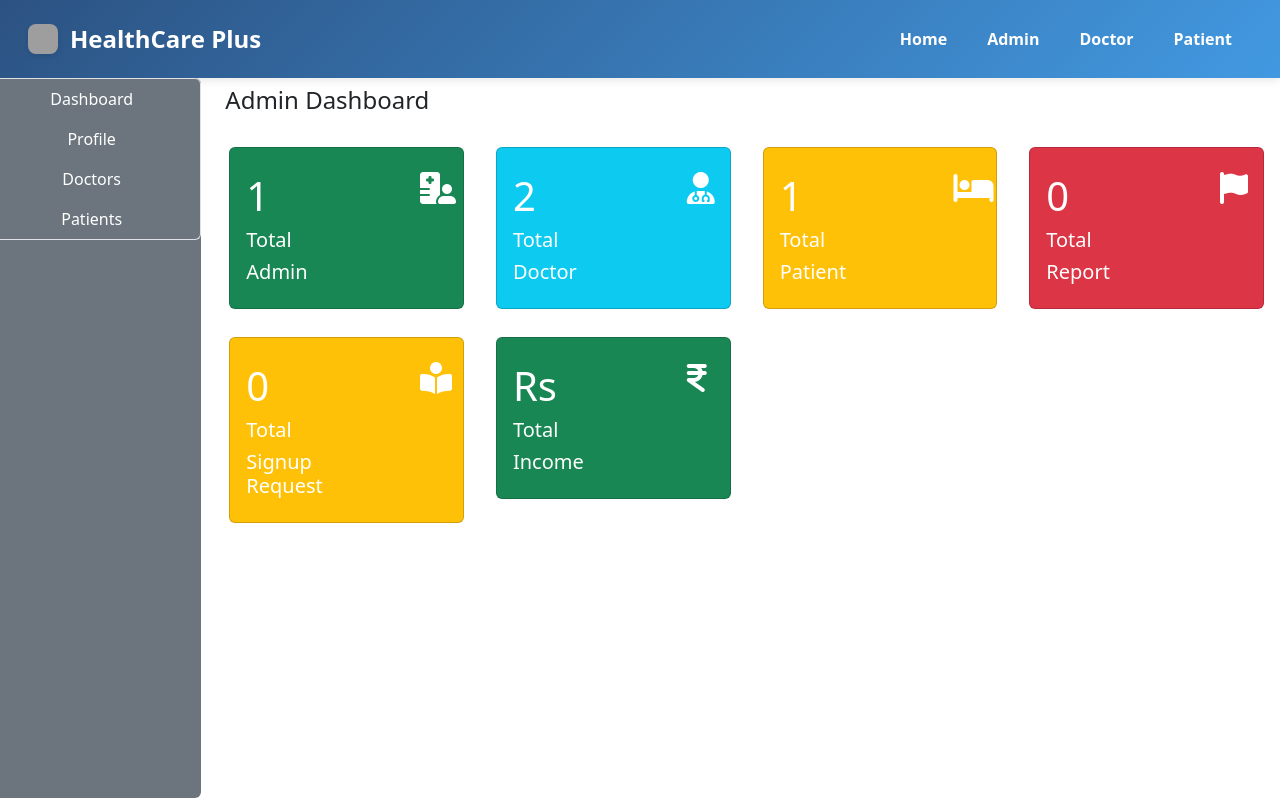
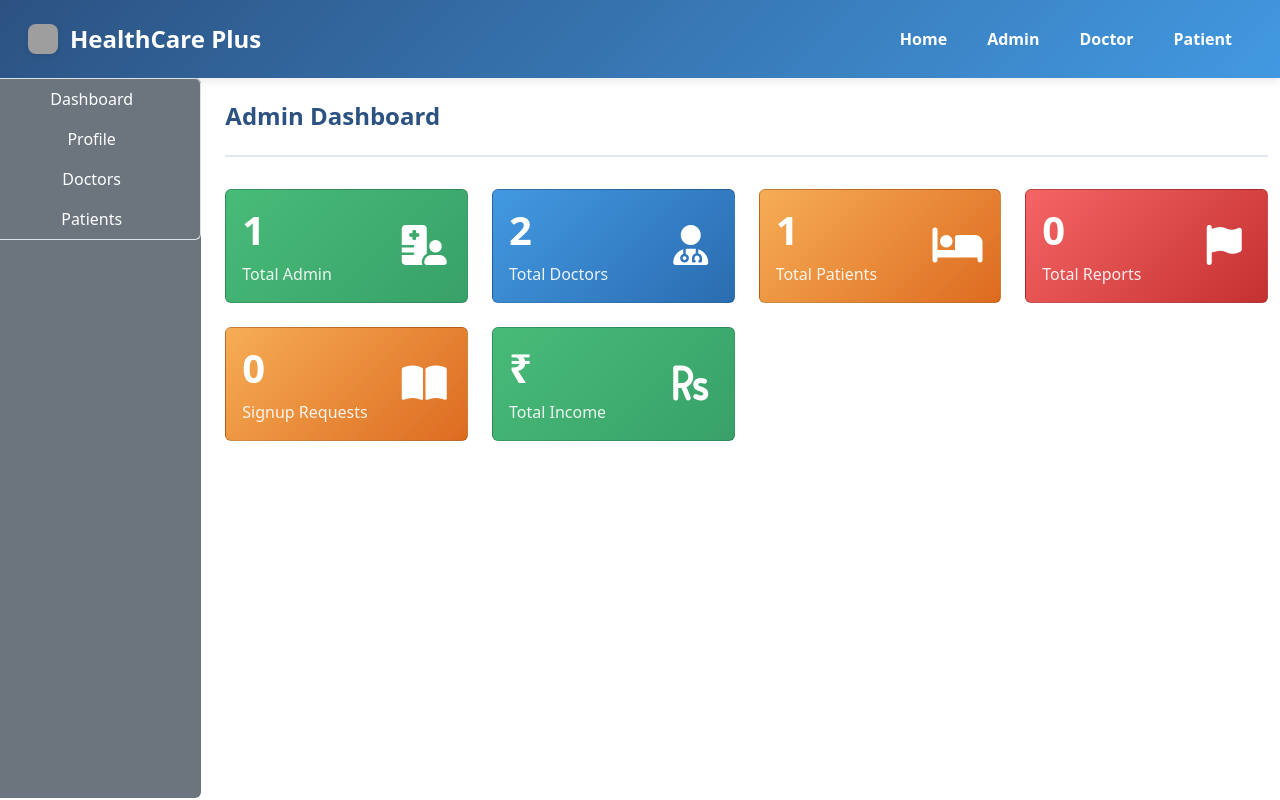
Before and after one commit to blitzbugg/HMS, a PHP site: page /admin/index.php in a window 1280 px wide. Run offline with PHP 8.4, Linux system fonts and the light colour scheme; data comes from the database, SQL or seed files in the repository; data that the repository does not hold is empty; some libraries are stand-ins or nearby versions; grey boxes are pictures that could not be loaded.

Commit message:
Added some styles to admin dashboard

```diff
--- /dev/null
+++ b/admin/css/index.css
@@ -0,0 +1,108 @@
+:root {
+    --primary-dark: #2C5282;
+    --primary-light: #4299E1;
+    --success: #48BB78;
+    --warning: #F6AD55;
+    --danger: #F56565;
+    --info: #4299E1;
+}
+
+body {
+    background-color: #F7FAFC;
+    font-family: 'Segoe UI', Tahoma, Geneva, Verdana, sans-serif;
+}
+
+.dashboard-title {
+    color: var(--primary-dark);
+    font-weight: 600;
+    padding: 1.5rem 0;
+    border-bottom: 2px solid #E2E8F0;
+    margin-bottom: 2rem;
+}
+
+.card {
+    border: none;
+    border-radius: 15px;
+    transition: transform 0.3s ease, box-shadow 0.3s ease;
+    overflow: hidden;
+    height: 100%;
+}
+
+.card:hover {
+    transform: translateY(-5px);
+    box-shadow: 0 10px 20px rgba(0, 0, 0, 0.1);
+}
+
+.card-body {
+    padding: 1.5rem;
+}
+
+.stat-number {
+    font-size: 2.5rem;
+    font-weight: bold;
+    margin-bottom: 0.5rem;
+}
+
+.stat-label {
+    font-size: 1rem;
+    opacity: 0.9;
+    margin: 0;
+}
+
+.icon-container {
+    display: flex;
+    align-items: center;
+    justify-content: center;
+    height: 100%;
+}
+
+.icon-container i {
+    font-size: 2.5rem;
+    transition: transform 0.3s ease;
+}
+
+.card:hover .icon-container i {
+    transform: scale(1.1);
+}
+
+/* Card specific colors */
+.card.admin-card { background: linear-gradient(135deg, #48BB78, #38A169); }
+.card.doctor-card { background: linear-gradient(135deg, #4299E1, #2B6CB0); }
+.card.patient-card { background: linear-gradient(135deg, #F6AD55, #DD6B20); }
+.card.report-card { background: linear-gradient(135deg, #F56565, #C53030); }
+.card.request-card { background: linear-gradient(135deg, #F6AD55, #DD6B20); }
+.card.income-card { background: linear-gradient(135deg, #48BB78, #38A169); }
+
+/* Animation for cards */
+@keyframes fadeInUp {
+    from {
+        opacity: 0;
+        transform: translateY(20px);
+    }
+    to {
+        opacity: 1;
+        transform: translateY(0);
+    }
+}
+
+.col-md-3 {
+    animation: fadeInUp 0.5s ease forwards;
+    opacity: 0;
+}
+
+.col-md-3:nth-child(1) { animation-delay: 0.1s; }
+.col-md-3:nth-child(2) { animation-delay: 0.2s; }
+.col-md-3:nth-child(3) { animation-delay: 0.3s; }
+.col-md-3:nth-child(4) { animation-delay: 0.4s; }
+.col-md-3:nth-child(5) { animation-delay: 0.5s; }
+.col-md-3:nth-child(6) { animation-delay: 0.6s; }
+
+/* Link styling */
+.card a {
+    color: white;
+    text-decoration: none;
+}
+
+.card a:hover {
+    color: rgba(255, 255, 255, 0.9);
+}
--- a/admin/index.php
+++ b/admin/index.php
@@ -7,9 +7,10 @@ session_start();
 <head>
     <meta charset="UTF-8">
     <meta name="viewport" content="width=device-width, initial-scale=1.0">
-    <title>Document</title>
+    <title>Admin Dashboard - Healthcare Plus</title>
     <link rel="stylesheet" href="https://maxcdn.bootstrapcdn.com/bootstrap/4.0.0/css/bootstrap.min.css">
     <link rel="stylesheet" href="https://cdnjs.cloudflare.com/ajax/libs/font-awesome/5.15.3/css/all.min.css">
+    <link rel="stylesheet" href="./css/index.css">
 </head>
 <body>
     <?php
@@ -19,142 +20,144 @@ session_start();
     <div class="container-fluid">
         <div class="row">
             <div class="col-md-2">
-                <?php
-                include("sidenav.php");
-                ?>
+                <?php include("sidenav.php"); ?>
             </div>
             <div class="col-md-10">
-                <h4 class="my-2">Admin Dashboard</h4>
+                <h4 class="dashboard-title">Admin Dashboard</h4>
                 <div class="row">
-                    <div class="col-md-3">
-                        <div class="card bg-success text-white m-1 mt-4">
+                    <!-- Admin Card -->
+                    <div class="col-md-3 mb-4">
+                        <div class="card admin-card text-white h-100">
                             <div class="card-body">
-                                <div class="row">
-                                    <div class="col-md-8">
-                                        <!-- Php admin query -->
+                                <div class="row align-items-center">
+                                    <div class="col-8">
                                         <?php
                                             $ad = mysqli_query($connect,"SELECT * FROM admin");
                                             $num = mysqli_num_rows($ad);
                                         ?>
-                                        <h5 class="my-2 fs-1"><?php echo $num; ?></h5>
-                                        <h5>Total</h5>
-                                        <h5>Admin</h5>
+                                        <h5 class="stat-number"><?php echo $num; ?></h5>
+                                        <p class="stat-label">Total Admin</p>
                                     </div>
-                                    <div class="col-md-4 text-center">
-                                        <a href="admin.php"><i class="fa-solid fa-hospital-user fa-2xl p-4" style="color: #ffffff;"></i></a>
+                                    <div class="col-4 icon-container">
+                                        <a href="admin.php">
+                                            <i class="fas fa-hospital-user"></i>
+                                        </a>
                                     </div>
                                 </div>
                             </div>
                         </div>
                     </div>
-                    <div class="col-md-3">
-                        <div class="card bg-info text-white m-1 mt-4">
+
+                    <!-- Doctor Card -->
+                    <div class="col-md-3 mb-4">
+                        <div class="card doctor-card text-white h-100">
                             <div class="card-body">
-                                <div class="row">
-                                    <div class="col-md-8">
+                                <div class="row align-items-center">
+                                    <div class="col-8">
                                         <?php
                                             $doctor = mysqli_query($connect,"SELECT * FROM doctors WHERE status='Approved'");
                                             $num2 = mysqli_num_rows($doctor);
                                         ?>
-                                        <h5 class="my-2 fs-1"><?php echo $num2; ?></h5>
-                                        <h5>Total</h5>
-                                        <h5>Doctor</h5>
+                                        <h5 class="stat-number"><?php echo $num2; ?></h5>
+                                        <p class="stat-label">Total Doctors</p>
                                     </div>
-                                    <div class="col-md-4 text-center">
-                                        <a href="doctor.php"><i class="fa-solid fa-user-doctor fa-2xl p-4" style="color: #ffffff;"></i></a>
+                                    <div class="col-4 icon-container">
+                                        <a href="doctor.php">
+                                            <i class="fas fa-user-md"></i>
+                                        </a>
                                     </div>
                                 </div>
                             </div>
                         </div>
                     </div>
-                    <div class="col-md-3">
-                        <div class="card bg-warning text-white m-1 mt-4">
+
+                    <!-- Patient Card -->
+                    <div class="col-md-3 mb-4">
+                        <div class="card patient-card text-white h-100">
                             <div class="card-body">
-                                <div class="row">
-                                    <div class="col-md-8">
-
+                                <div class="row align-items-center">
+                                    <div class="col-8">
                                         <?php
-
                                             $p = mysqli_query($connect,"SELECT * FROM patient");
-
                                             $pp = mysqli_num_rows($p);
-
                                         ?>
-                                        <h5 class="my-2 fs-1"><?php echo $pp ?></h5>
-                                        <h5>Total</h5>
-                                        <h5>Patient</h5>
+                                        <h5 class="stat-number"><?php echo $pp; ?></h5>
+                                        <p class="stat-label">Total Patients</p>
                                     </div>
-                                    <div class="col-md-4 text-center">
-                                        <a href="patient.php"><i class="fa-solid fa-bed fa-2xl p-4" style="color: #ffffff;"></i></a>
+                                    <div class="col-4 icon-container">
+                                        <a href="patient.php">
+                                            <i class="fas fa-bed"></i>
+                                        </a>
                                     </div>
                                 </div>
                             </div>
                         </div>
                     </div>
-                    <div class="col-md-3">
-                        <div class="card bg-danger text-white m-1 mt-4">
+
+                    <!-- Report Card -->
+                    <div class="col-md-3 mb-4">
+                        <div class="card report-card text-white h-100">
                             <div class="card-body">
-                                <div class="row">
-                                    <div class="col-md-8">
-
+                                <div class="row align-items-center">
+                                    <div class="col-8">
                                         <?php
                                             $re = mysqli_query($connect,"SELECT * FROM report");
-
                                             $ree = mysqli_num_rows($re);
-
                                         ?>
-                                        <h5 class="my-2 fs-1"><?php echo $ree ?></h5>
-                                        <h5>Total</h5>
-                                        <h5>Report</h5>
+                                        <h5 class="stat-number"><?php echo $ree; ?></h5>
+                                        <p class="stat-label">Total Reports</p>
                                     </div>
-                                    <div class="col-md-4 text-center">
-                                        <a href="report.php"><i class="fa-solid fa-flag fa-2xl p-4" style="color: #ffffff;"></i></a>
+                                    <div class="col-4 icon-container">
+                                        <a href="report.php">
+                                            <i class="fas fa-flag"></i>
+                                        </a>
                                     </div>
                                 </div>
                             </div>
                         </div>
                     </div>
-                    <div class="col-md-3">
-                        <div class="card bg-warning text-white m-1 mt-4">
+
+                    <!-- Job Request Card -->
+                    <div class="col-md-3 mb-4">
+                        <div class="card request-card text-white h-100">
                             <div class="card-body">
-                                <div class="row">
-                                    <div class="col-md-8">
+                                <div class="row align-items-center">
+                                    <div class="col-8">
                                         <?php
-
                                             $job = mysqli_query($connect, "SELECT * FROM doctors WHERE status='pending'");
-                                        $num1 = mysqli_num_rows ($job);
-
+                                            $num1 = mysqli_num_rows($job);
                                         ?>
-                                        <h5 class="my-2 fs-1"><?php echo $num1; ?></h5>
-                                        <h5>Total</h5>
-                                        <h5>Signup Request</h5>
+                                        <h5 class="stat-number"><?php echo $num1; ?></h5>
+                                        <p class="stat-label">Signup Requests</p>
                                     </div>
-                                    <div class="col-md-4 text-center">
-                                        <a href="job_request.php"><i class="fa-solid fa-book-open-reader fa-2xl p-4" style="color: #ffffff;"></i></a>
+                                    <div class="col-4 icon-container">
+                                        <a href="job_request.php">
+                                            <i class="fas fa-book-open"></i>
+                                        </a>
                                     </div>
                                 </div>
                             </div>
                         </div>
                     </div>
-                    <div class="col-md-3">
-                        <div class="card bg-success text-white m-1 mt-4">
+
+                    <!-- Income Card -->
+                    <div class="col-md-3 mb-4">
+                        <div class="card income-card text-white h-100">
                             <div class="card-body">
-                                <div class="row">
-                                    <div class="col-md-8">
+                                <div class="row align-items-center">
+                                    <div class="col-8">
                                         <?php
                                             $in = mysqli_query($connect,"SELECT sum(amount_paid) as profit from income");
-
                                             $row = mysqli_fetch_array($in);
-
                                             $inc = $row['profit'];
-
                                         ?>
-                                        <h5 class="my-2 fs-1"><?php echo $inc."Rs" ?></h5>
-                                        <h5>Total</h5>
-                                        <h5>Income</h5>
+                                        <h5 class="stat-number"><?php echo $inc; ?>₹</h5>
+                                        <p class="stat-label">Total Income</p>
                                     </div>
-                                    <div class="col-md-4 text-center">
-                                        <a href="income.php"><i class="fa-solid fa-indian-rupee-sign fa-2xl p-4" style="color: #ffffff;"></i></a>
+                                    <div class="col-4 icon-container">
+                                        <a href="income.php">
+                                            <i class="fas fa-rupee-sign"></i>
+                                        </a>
                                     </div>
                                 </div>
                             </div>
```
Lines whose indentation alone changed are shown as unchanged.
